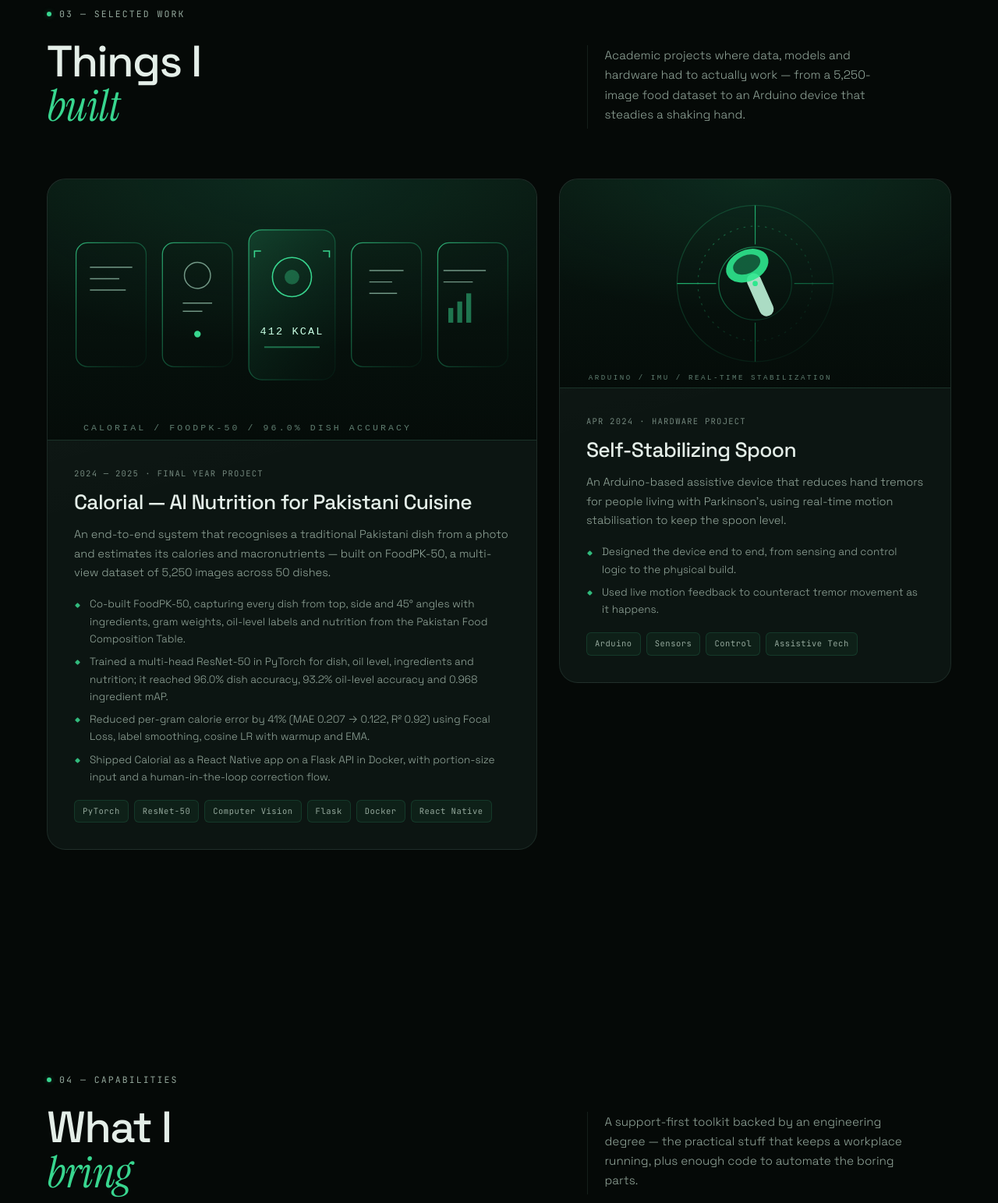
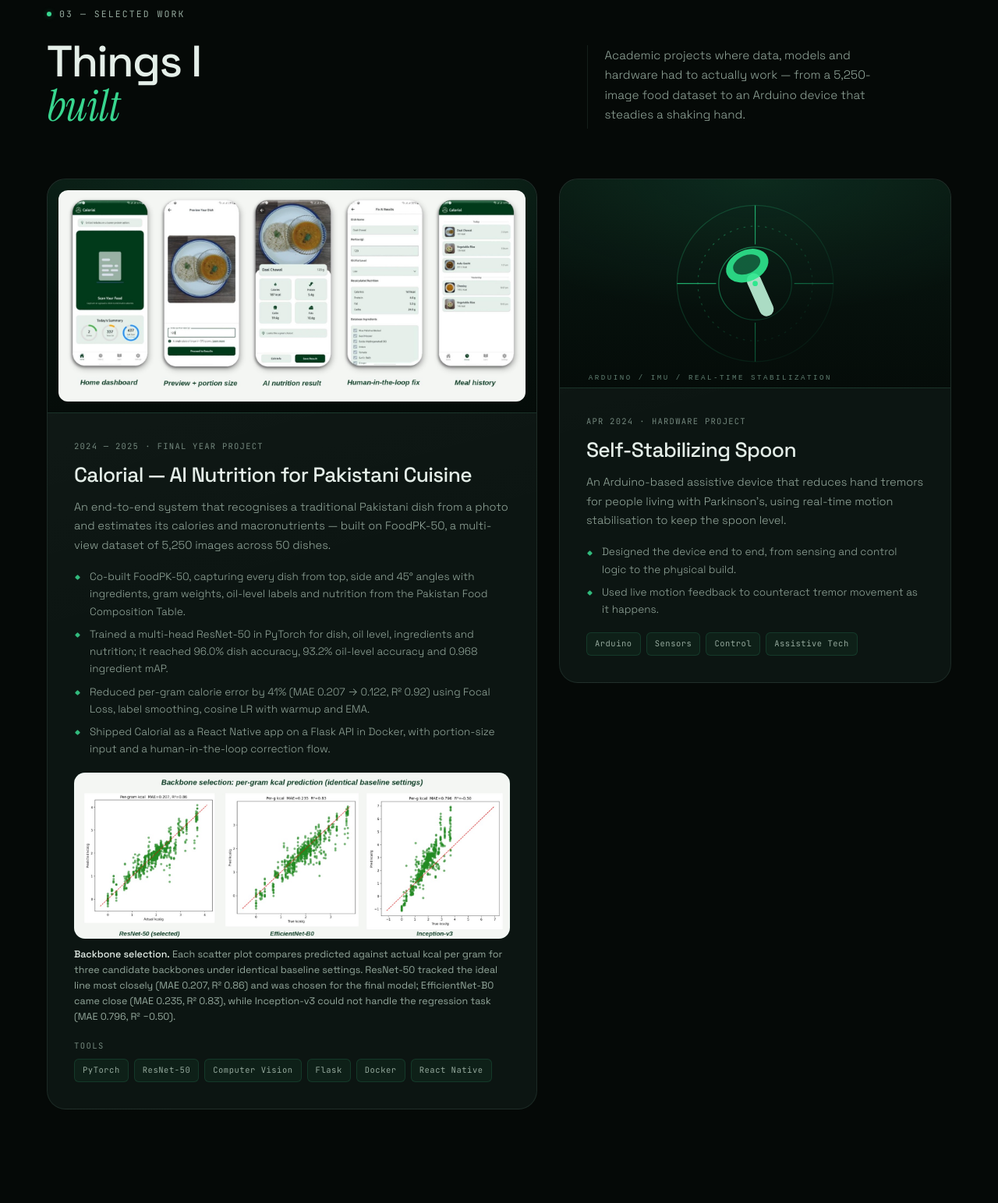
Before and after one commit to ateequrrehmanruk-netizen/Ateeq-ur-Rehman-Portfolio, a plain HTML site: page index.html in a window 1280 px wide. Shown: the part 3290-4833 px from the top of the page at 78% size. Drawn offline with Linux system fonts and the light colour scheme.

Commit message:
Project images added

```diff
--- a/index.html
+++ b/index.html
@@ -257,44 +257,8 @@
 
     <div class="projects__grid">
       <article class="project card card--glow">
-        <div class="project__art project__art--calorial" aria-hidden="true">
-          <svg viewBox="0 0 600 320" role="presentation">
-            <defs>
-              <linearGradient id="gCal" x1="0" y1="0" x2="1" y2="1">
-                <stop offset="0" stop-color="#38d68f" stop-opacity=".9"/>
-                <stop offset="1" stop-color="#0a6b46" stop-opacity=".12"/>
-              </linearGradient>
-            </defs>
-            <g fill="none" stroke="url(#gCal)" stroke-width="1.2" opacity=".85">
-              <rect x="35" y="78" width="86" height="152" rx="14"/>
-              <rect x="141" y="78" width="86" height="152" rx="14"/>
-              <rect x="247" y="62" width="106" height="184" rx="16"/>
-              <rect x="373" y="78" width="86" height="152" rx="14"/>
-              <rect x="479" y="78" width="86" height="152" rx="14"/>
-            </g>
-            <rect x="247" y="62" width="106" height="184" rx="16" fill="url(#gCal)" opacity=".18"/>
-            <g fill="none" stroke="#c8ffe4" stroke-width="1.4" opacity=".55">
-              <path d="M52 108h52M52 122h36M52 136h44"/>
-              <circle cx="184" cy="118" r="16"/>
-              <path d="M166 152h36M166 162h24"/>
-              <path d="M395 112h42M395 126h28M395 140h34"/>
-              <path d="M486 112h52M486 126h36"/>
-            </g>
-            <circle cx="300" cy="120" r="24" fill="none" stroke="#38d68f" stroke-width="1.5"/>
-            <circle cx="300" cy="120" r="9" fill="#38d68f" opacity=".35"/>
-            <text x="300" y="190" text-anchor="middle" fill="#c8ffe4" font-family="monospace" font-size="13" letter-spacing="2">412 KCAL</text>
-            <path d="M266 206h68" stroke="#38d68f" stroke-width="2" opacity=".45"/>
-            <g fill="none" stroke="#38d68f" stroke-width="1.5">
-              <path d="M262 88h-8v8M338 88h8v8"/>
-            </g>
-            <g fill="#38d68f" opacity=".5">
-              <rect x="492" y="158" width="6" height="18"/>
-              <rect x="503" y="150" width="6" height="26"/>
-              <rect x="514" y="140" width="6" height="36"/>
-            </g>
-            <circle cx="184" cy="190" r="4" fill="#38d68f"/>
-            <text x="44" y="308" fill="#5f7d70" font-family="monospace" font-size="11" letter-spacing="3">CALORIAL / FOODPK-50 / 96.0% DISH ACCURACY</text>
-          </svg>
+        <div class="project__art project__art--shot">
+          <img src="images/FYP.png" alt="Calorial app screens: home dashboard, dish preview with portion size, AI nutrition result, human-in-the-loop correction and meal history" />
         </div>
         <div class="project__body">
           <div class="project__meta">
@@ -312,6 +276,21 @@
             <li>Reduced per-gram calorie error by 41% (MAE 0.207 → 0.122, R² 0.92) using Focal Loss, label smoothing, cosine LR with warmup and EMA.</li>
             <li>Shipped Calorial as a React Native app on a Flask API in Docker, with portion-size input and a human-in-the-loop correction flow.</li>
           </ul>
+          <figure class="project__figure">
+            <img
+              src="images/Final-Year-Project.png"
+              alt="Scatter plots comparing predicted and actual calories per gram for ResNet-50, EfficientNet-B0 and Inception-v3"
+            />
+            <figcaption>
+              <strong>Backbone selection.</strong> Each scatter plot compares
+              predicted against actual kcal per gram for three candidate backbones
+              under identical baseline settings. ResNet-50 tracked the ideal line
+              most closely (MAE 0.207, R² 0.86) and was chosen for the final model;
+              EfficientNet-B0 came close (MAE 0.235, R² 0.83), while Inception-v3
+              could not handle the regression task (MAE 0.796, R² −0.50).
+            </figcaption>
+          </figure>
+          <p class="project__label">Tools</p>
           <div class="tags">
             <span>PyTorch</span><span>ResNet-50</span><span>Computer Vision</span><span>Flask</span><span>Docker</span><span>React Native</span>
           </div>
--- a/style.css
+++ b/style.css
@@ -812,10 +812,14 @@ main, .footer { position: relative; z-index: 1; }
     radial-gradient(120% 100% at 50% 0%, rgba(56, 214, 143, 0.10), transparent 65%),
     linear-gradient(180deg, #081711, #050c09);
 }
-.project__art svg {
+.project__art svg,
+.project__art img {
   width: 100%;
   height: auto;
+  display: block;
 }
+.project__art--shot { padding: 14px; }
+.project__art--shot img { border-radius: 12px; }
 .project__body { padding: clamp(22px, 2.8vw, 34px); }
 .project__meta {
   display: flex;
@@ -840,6 +844,35 @@ main, .footer { position: relative; z-index: 1; }
   line-height: 1.68;
   color: var(--muted);
   margin-bottom: 18px;
+}
+.project__figure { margin: 0 0 20px; }
+.project__figure img {
+  display: block;
+  width: 100%;
+  height: auto;
+  border: 1px solid var(--line);
+  border-radius: var(--radius-sm);
+  background: #f4f8f5;
+}
+.project__figure figcaption {
+  margin-top: 10px;
+  font-size: 12.5px;
+  line-height: 1.6;
+  color: var(--muted);
+}
+.project__figure figcaption strong {
+  color: var(--text);
+  font-weight: 500;
+}
+.project__body > .project__label {
+  font-family: var(--font-mono);
+  font-size: 10.5px;
+  line-height: 1.4;
+  font-weight: 400;
+  letter-spacing: 0.14em;
+  text-transform: uppercase;
+  color: var(--muted-2);
+  margin-bottom: 10px;
 }
 
 /* =========================================================
```
Also changed, not shown: images/FYP.png (added), images/Final-Year-Project.png (added).
